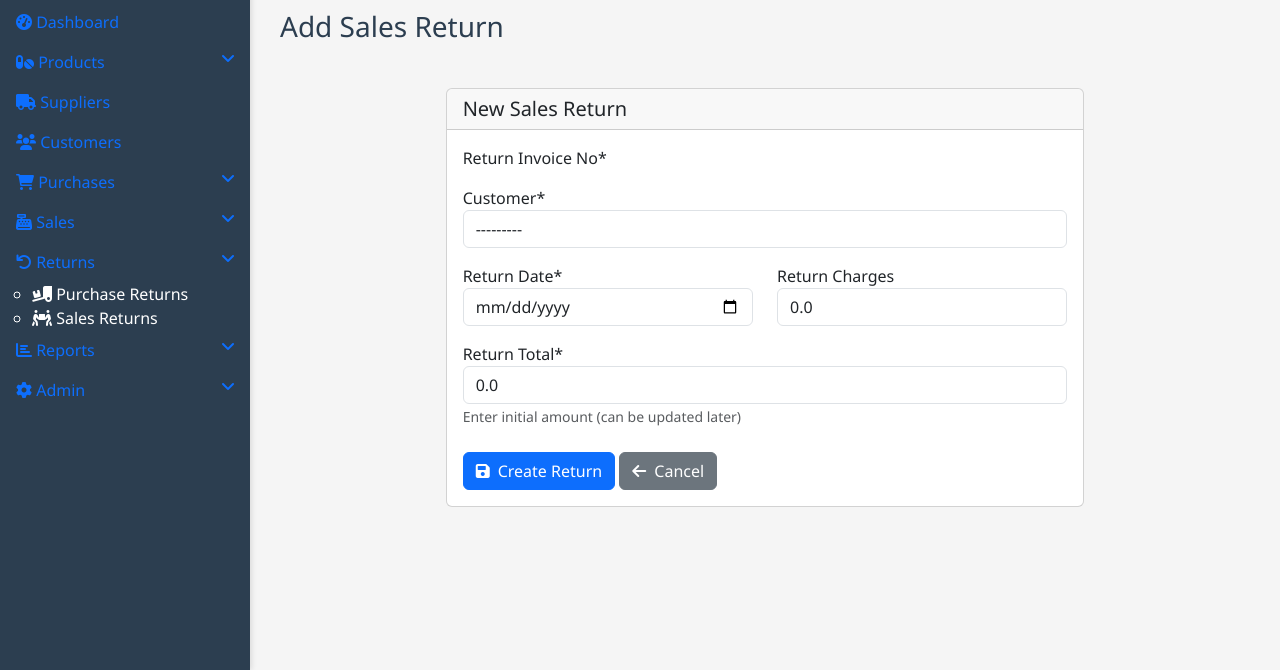
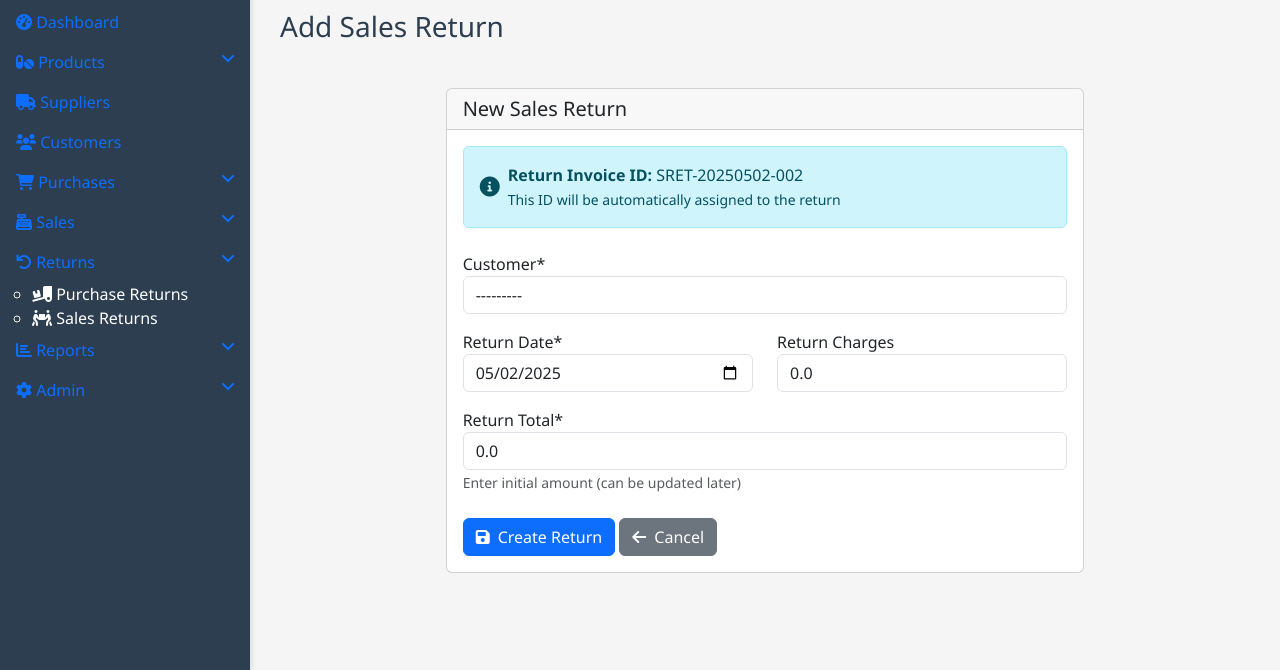
Before and after one commit to Pratiks7559/pharma-management-systems, a Django app: page /sales-returns/add/ in a window 1280 px wide. Shown: the part 130-800 px from the top of the page. Run offline with Django 4.2, Linux system fonts and the light colour scheme; a user stored in the database is signed in; data comes from the database, SQL or seed files in the repository; both versions use the stored data as it was after the commit.

Commit message:
Improve return invoice processing with automated ID generation and display
Adds a `sum_field` template filter, auto-generates return invoice IDs, and displays them on purchase/sales return forms.

Replit-Commit-Author: Agent
Replit-Commit-Session-Id: 0dc6f3b5-868a-4a0c-aef4-88435edc90d1
Replit-Commit-Screenshot-Url: https://storage.googleapis.com/screenshot-production-us-central1/2d072680-5ca2-4879-a39d-02f3bbe69017/ecea92b8-8184-42cf-a974-e28a40ab5862.jpg

```diff
--- a/pharmamgmt/core/templatetags/custom_filters.py
+++ b/pharmamgmt/core/templatetags/custom_filters.py
@@ -71,6 +71,23 @@ def get_dict_value(dictionary, key):
         return ""
     return dictionary.get(key, "")
 
+@register.filter
+def sum_field(items, field_name):
+    """Sum a specific field across all items in a queryset"""
+    if not items:
+        return 0
+
+    total = 0
+    for item in items:
+        try:
+            value = getattr(item, field_name, 0)
+            if value is not None:
+                total += float(value)
+        except (ValueError, TypeError, AttributeError):
+            pass
+
+    return total
+
 @register.simple_tag
 def calculate_balance(invoice_total, invoice_paid):
     """Calculate balance amount for an invoice"""
--- a/pharmamgmt/core/views.py
+++ b/pharmamgmt/core/views.py
@@ -1553,20 +1553,49 @@ def purchase_return_list(request):
 
 @login_required
 def add_purchase_return(request):
+    # Generate the return invoice number format that will be used
+    # Format: PURR-YYYYMMDD-XXX where XXX is a sequential number
+    today = datetime.now()
+    date_prefix = today.strftime('%Y%m%d')
+    invoice_prefix = f"PURR-{date_prefix}-"
+
+    # Find the highest return invoice number for today
+    latest_returns = ReturnInvoiceMaster.objects.filter(
+        returninvoiceid__startswith=invoice_prefix
+    ).order_by('-returninvoiceid')
+
+    if latest_returns.exists():
+        # Extract the last sequential number and increment it
+        latest_number = latest_returns.first().returninvoiceid
+        sequence = int(latest_number.split('-')[-1]) + 1
+    else:
+        # Start with 1 if no returns exist for today
+        sequence = 1
+
+    # Create the new return invoice number
+    new_return_id = f"{invoice_prefix}{sequence:03d}"
+
     if request.method == 'POST':
         form = PurchaseReturnInvoiceForm(request.POST)
         if form.is_valid():
             return_invoice = form.save(commit=False)
+            # Set the generated return invoice number
+            return_invoice.returninvoiceid = new_return_id
             return_invoice.returninvoice_paid = 0  # Initialize paid amount to 0
             return_invoice.save()
             messages.success(request, f"Purchase Return #{return_invoice.returninvoiceid} added successfully!")
             return redirect('purchase_return_detail', pk=return_invoice.returninvoiceid)
     else:
-        form = PurchaseReturnInvoiceForm()
-
-    context = {
-        'form': form,
-        'title': 'Add Purchase Return'
+        # Pre-fill the form with initial values
+        initial_data = {
+            'returninvoice_date': today.date(),
+        }
+        form = PurchaseReturnInvoiceForm(initial=initial_data)
+
+    context = {
+        'form': form,
+        'title': 'Add Purchase Return',
+        'preview_id': new_return_id
     }
     return render(request, 'returns/purchase_return_form.html', context)
 
@@ -1645,20 +1674,49 @@ def sales_return_list(request):
 
 @login_required
 def add_sales_return(request):
+    # Generate the sales return invoice number format that will be used
+    # Format: SRET-YYYYMMDD-XXX where XXX is a sequential number
+    today = datetime.now()
+    date_prefix = today.strftime('%Y%m%d')
+    invoice_prefix = f"SRET-{date_prefix}-"
+
+    # Find the highest sales return invoice number for today
+    latest_returns = ReturnSalesInvoiceMaster.objects.filter(
+        return_sales_invoice_no__startswith=invoice_prefix
+    ).order_by('-return_sales_invoice_no')
+
+    if latest_returns.exists():
+        # Extract the last sequential number and increment it
+        latest_number = latest_returns.first().return_sales_invoice_no
+        sequence = int(latest_number.split('-')[-1]) + 1
+    else:
+        # Start with 1 if no returns exist for today
+        sequence = 1
+
+    # Create the new return invoice number
+    new_return_id = f"{invoice_prefix}{sequence:03d}"
+
     if request.method == 'POST':
         form = SalesReturnInvoiceForm(request.POST)
         if form.is_valid():
             return_invoice = form.save(commit=False)
+            # Set the generated return invoice number
+            return_invoice.return_sales_invoice_no = new_return_id
             return_invoice.return_sales_invoice_paid = 0  # Initialize paid amount to 0
             return_invoice.save()
             messages.success(request, f"Sales Return #{return_invoice.return_sales_invoice_no} added successfully!")
             return redirect('sales_return_detail', pk=return_invoice.return_sales_invoice_no)
     else:
-        form = SalesReturnInvoiceForm()
-
-    context = {
-        'form': form,
-        'title': 'Add Sales Return'
+        # Pre-fill the form with initial values
+        initial_data = {
+            'return_sales_invoice_date': today.date(),
+        }
+        form = SalesReturnInvoiceForm(initial=initial_data)
+
+    context = {
+        'form': form,
+        'title': 'Add Sales Return',
+        'preview_id': new_return_id
     }
     return render(request, 'returns/sales_return_form.html', context)
 
--- a/pharmamgmt/templates/returns/sales_return_form.html
+++ b/pharmamgmt/templates/returns/sales_return_form.html
@@ -11,16 +11,19 @@
                 <h5 class="mb-0">New Sales Return</h5>
             </div>
             <div class="card-body">
+                <div class="alert alert-info mb-4">
+                    <div class="d-flex align-items-center">
+                        <i class="fas fa-info-circle me-2 fa-lg"></i>
+                        <div>
+                            <strong>Return Invoice ID:</strong> {{ preview_id }}
+                            <div><small>This ID will be automatically assigned to the return</small></div>
+                            {{ form.return_sales_invoice_no }}
+                        </div>
+                    </div>
+                </div>
+
                 <form method="post">
                     {% csrf_token %}
-
-                    <div class="form-group mb-3">
-                        <label for="{{ form.return_sales_invoice_no.id_for_label }}">Return Invoice No*</label>
-                        {{ form.return_sales_invoice_no }}
-                        {% if form.return_sales_invoice_no.errors %}
-                            <div class="text-danger">{{ form.return_sales_invoice_no.errors }}</div>
-                        {% endif %}
-                    </div>
 
                     <div class="form-group mb-3">
                         <label for="{{ form.return_sales_customerid.id_for_label }}">Customer*</label>
```
Also changed, not shown: pharmamgmt/templates/returns/purchase_return_form.html (+11 -8 lines), pharmamgmt/db.sqlite3.
